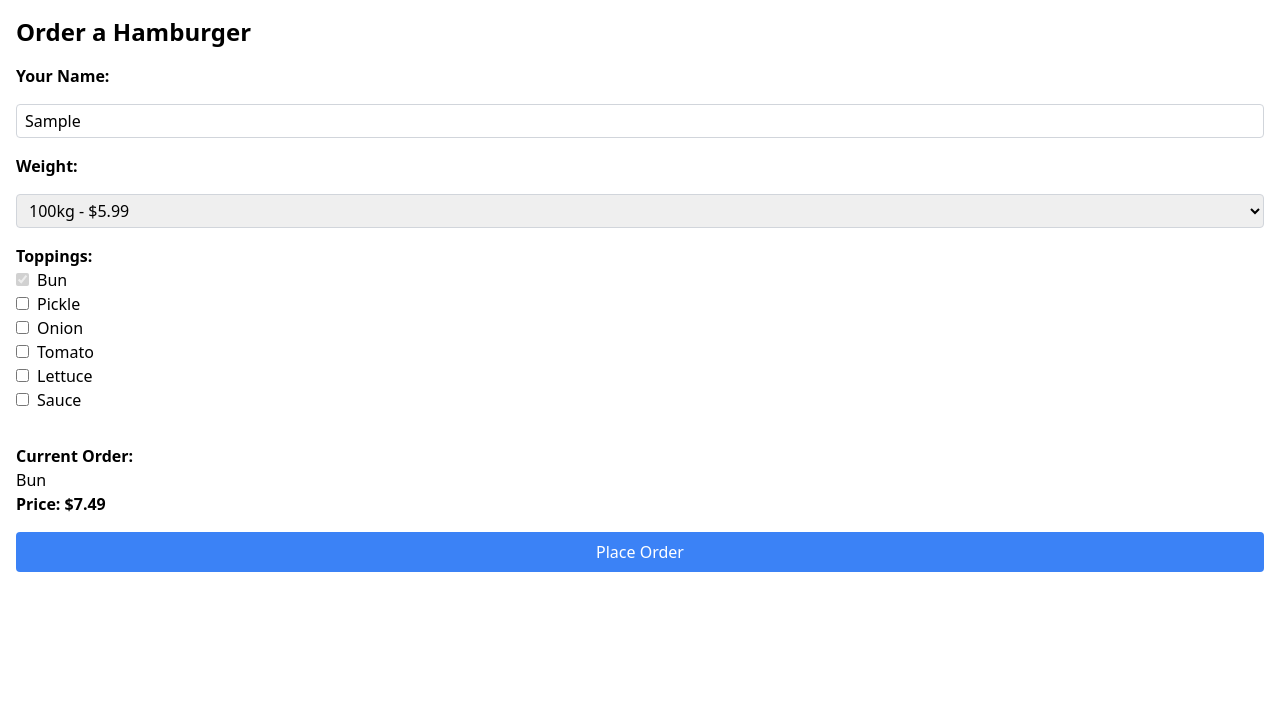
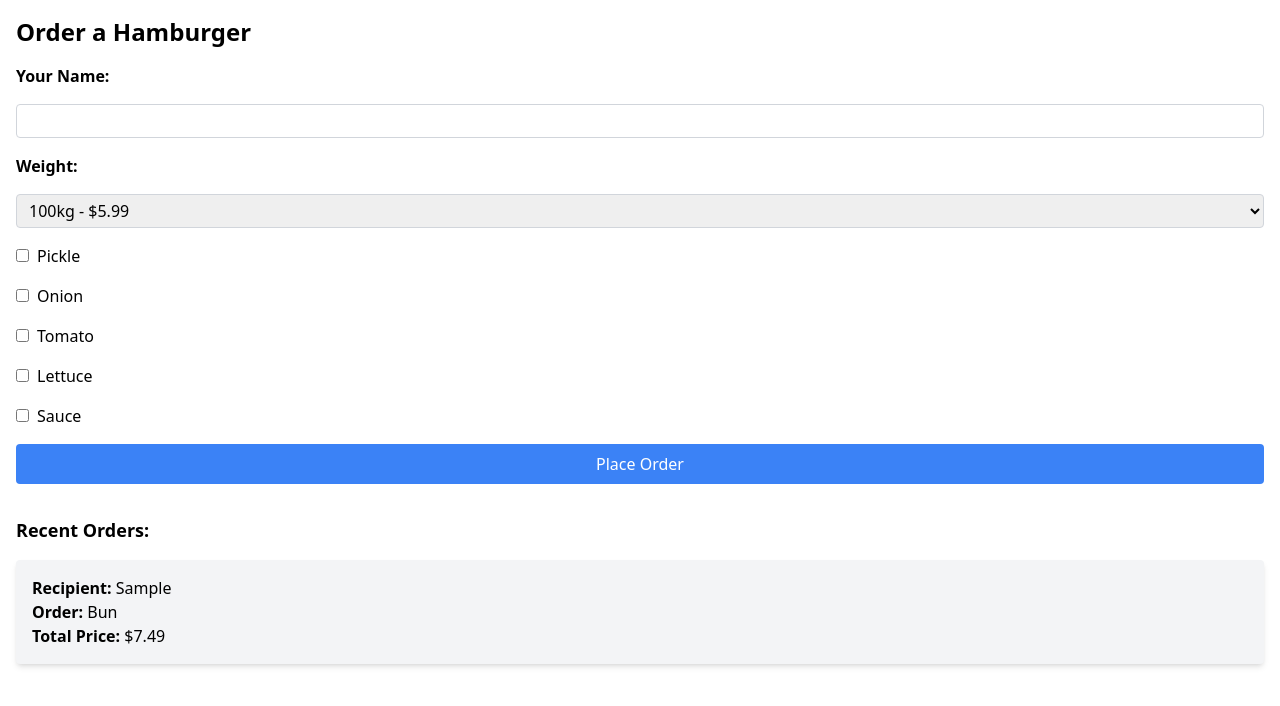
Before and after one commit to bihoqo/implemented-node-client-server-template-for-learners, a React (Vite) app in the folder client/: page /exerciseOrderPage in a window 1280 px wide. Both pictures are taken after typing "Sample" into the empty fields and a click on the button "Place Order". Shown: the top 706 px of the page. Built offline with nearby package versions, Linux system fonts and the light colour scheme.

Commit message:
Update exerciseOrderPage.tsx

```diff
--- a/client/src/pages/exerciseOrderPage.tsx
+++ b/client/src/pages/exerciseOrderPage.tsx
@@ -1,9 +1,16 @@
-import React, { useState, useEffect } from "react";
+import React, {useState, useEffect} from "react";
 
 interface OrderFormState {
     name: string;
     weight: string;
     toppings: string[];
+}
+
+interface Order {
+    id: number;
+    recipient: string;
+    orderDetails: string[];
+    totalPrice: number;
 }
 
 const toppingPrices: { [topping: string]: number } = {
@@ -28,53 +35,44 @@ const ExerciseOrderPage: React.FC = () => {
         weight: "100kg",
         toppings: [],
     });
-    const [currentPrice, setCurrentPrice] = useState(0);
-
-    useEffect(() => {
-        const calculatePrice = () => {
-            let totalPrice = 0;
-
-            // Adding the price for the bun
-            totalPrice += bunPrice;
-
-            // Adding the price for the selected weight
-            totalPrice += weightPrices[formState.weight];
-
-            // Adding the price for each selected topping
-            formState.toppings.forEach((topping) => {
-                totalPrice += toppingPrices[topping];
-            });
-
-            setCurrentPrice(totalPrice);
-        };
-
-        calculatePrice();
-    }, [formState]);
+    const [orders, setOrders] = useState<Order[]>([]);
 
     const handleInputChange = (e: React.ChangeEvent<HTMLInputElement | HTMLSelectElement>) => {
-        const { name, value } = e.target;
-        setFormState({ ...formState, [name]: value });
+        const {name, value} = e.target;
+        setFormState({...formState, [name]: value});
     };
 
     const handleCheckboxChange = (e: React.ChangeEvent<HTMLInputElement>) => {
-        const { value, checked } = e.target;
+        const {value, checked} = e.target;
         if (checked) {
-            setFormState({ ...formState, toppings: [...formState.toppings, value] });
+            setFormState({...formState, toppings: [...formState.toppings, value]});
         } else {
-            setFormState({ ...formState, toppings: formState.toppings.filter((t) => t !== value) });
+            setFormState({...formState, toppings: formState.toppings.filter((t) => t !== value)});
         }
     };
 
     const handleSubmit = (e: React.FormEvent) => {
         e.preventDefault();
-        console.log("Form submitted with state:", formState);
-        // Here you would handle the submission of the order
+        const totalPrice =
+            bunPrice + weightPrices[formState.weight] + formState.toppings.reduce((acc, topping) => acc + toppingPrices[topping], 0);
+        const newOrder: Order = {
+            id: Math.floor(Math.random() * 100000), // Generate a random ID
+            recipient: formState.name,
+            orderDetails: [...formState.toppings, "Bun"],
+            totalPrice: totalPrice,
+        };
+        setOrders([...orders, newOrder]);
+        setFormState({
+            name: "",
+            weight: "100kg",
+            toppings: [],
+        });
     };
 
     return (
         <div className="container mx-auto p-4">
             <h1 className="text-2xl font-bold mb-4">Order a Hamburger</h1>
-            <form onSubmit={handleSubmit} className="flex flex-col gap-4">
+            <form className="flex flex-col gap-4" onSubmit={handleSubmit}>
                 <label htmlFor="name" className="font-semibold">
                     Your Name:
                 </label>
@@ -104,92 +102,59 @@ const ExerciseOrderPage: React.FC = () => {
                     <option value="300kg">300kg - ${weightPrices["300kg"].toFixed(2)}</option>
                 </select>
 
-                <fieldset>
-                    <legend className="font-semibold">Toppings:</legend>
-                    <div>
-                        <input
-                            type="checkbox"
-                            id="bun"
-                            name="bun"
-                            value="bun"
-                            checked
-                            disabled
-                            className="mr-2"
-                        />
-                        <label htmlFor="bun">Bun</label>
-                    </div>
-                    <div>
-                        <input
-                            type="checkbox"
-                            id="pickle"
-                            name="pickle"
-                            value="pickle"
-                            onChange={handleCheckboxChange}
-                            className="mr-2"
-                        />
-                        <label htmlFor="pickle">Pickle</label>
-                    </div>
-                    <div>
-                        <input
-                            type="checkbox"
-                            id="onion"
-                            name="onion"
-                            value="onion"
-                            onChange={handleCheckboxChange}
-                            className="mr-2"
-                        />
-                        <label htmlFor="onion">Onion</label>
-                    </div>
-                    <div>
-                        <input
-                            type="checkbox"
-                            id="tomato"
-                            name="tomato"
-                            value="tomato"
-                            onChange={handleCheckboxChange}
-                            className="mr-2"
-                        />
-                        <label htmlFor="tomato">Tomato</label>
-                    </div>
-                    <div>
-                        <input
-                            type="checkbox"
-                            id="lettuce"
-                            name="lettuce"
-                            value="lettuce"
-                            onChange={handleCheckboxChange}
-                            className="mr-2"
-                        />
-                        <label htmlFor="lettuce">Lettuce</label>
-                    </div>
-                    <div>
-                        <input
-                            type="checkbox"
-                            id="sauce"
-                            name="sauce"
-                            value="sauce"
-                            onChange={handleCheckboxChange}
-                            className="mr-2"
-                        />
-                        <label htmlFor="sauce">Sauce</label>
-                    </div>
-                </fieldset>
-
-                <div className="mt-4">
-                    <h2 className="font-semibold">Current Order:</h2>
-                    <ul>
-                        {formState.toppings.map((topping, index) => (
-                            <li key={index}>{topping}</li>
-                        ))}
-                        <li>Bun</li>
-                    </ul>
-                    <h3 className="font-semibold">Price: ${currentPrice.toFixed(2)}</h3>
-                </div>
+                <ToppingCheckbox name="pickle" label="Pickle" onChange={handleCheckboxChange}/>
+                <ToppingCheckbox name="onion" label="Onion" onChange={handleCheckboxChange}/>
+                <ToppingCheckbox name="tomato" label="Tomato" onChange={handleCheckboxChange}/>
+                <ToppingCheckbox name="lettuce" label="Lettuce" onChange={handleCheckboxChange}/>
+                <ToppingCheckbox name="sauce" label="Sauce" onChange={handleCheckboxChange}/>
 
                 <button type="submit" className="bg-blue-500 text-white py-2 px-4 rounded hover:bg-blue-600">
                     Place Order
                 </button>
             </form>
+            {orders.length > 0 && (
+                <div className="mt-8">
+                    <h2 className="text-lg font-semibold mb-4">Recent Orders:</h2>
+                    {orders.map((order) => (
+                        <OrderSummary key={order.id} order={order}/>
+                    ))}
+                </div>
+            )}
+        </div>
+    );
+};
+
+interface ToppingCheckboxProps {
+    name: string;
+    label: string;
+    onChange: (e: React.ChangeEvent<HTMLInputElement>) => void;
+}
+
+const ToppingCheckbox: React.FC<ToppingCheckboxProps> = ({name, label, onChange}) => {
+    return (
+        <div>
+            <input type="checkbox" id={name} name={name} value={name} onChange={onChange} className="mr-2"/>
+            <label htmlFor={name}>{label}</label>
+        </div>
+    );
+};
+
+interface OrderSummaryProps {
+    order: Order;
+}
+
+const OrderSummary: React.FC<OrderSummaryProps> = ({order}) => {
+    return (
+        <div className="bg-gray-100 p-4 rounded shadow-md mb-4">
+            <p>
+                <span className="font-semibold">Recipient:</span> {order.recipient}
+            </p>
+            <p>
+                <span className="font-semibold">Order:</span> {order.orderDetails.join(", ")}
+            </p>
+            <p>
+                <span className="font-semibold">Total Price:</span> ${order.totalPrice.toFixed(2)}
+            </p>
         </div>
     );
 };
```
